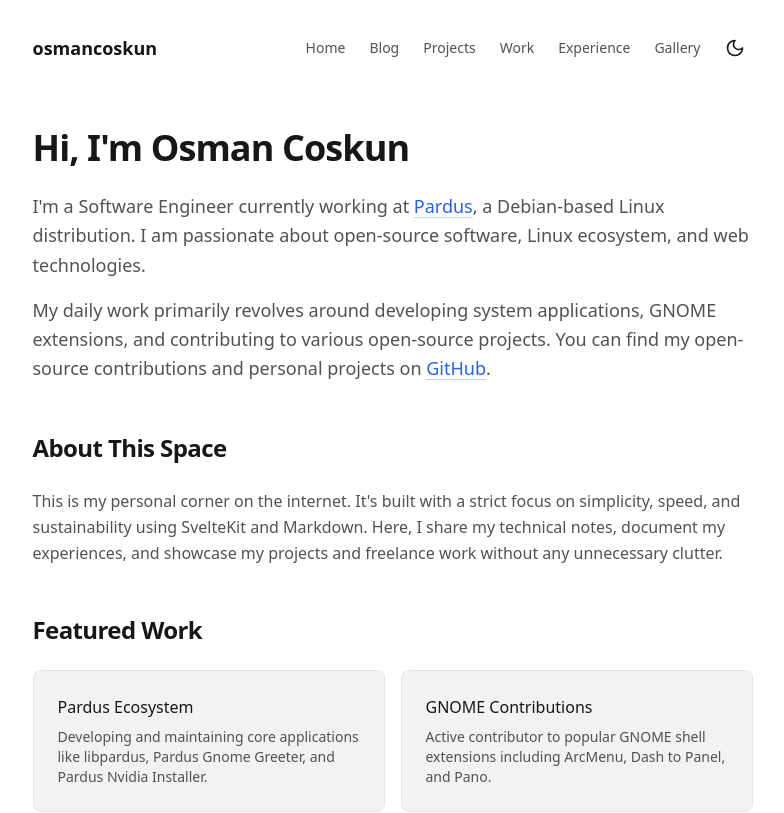
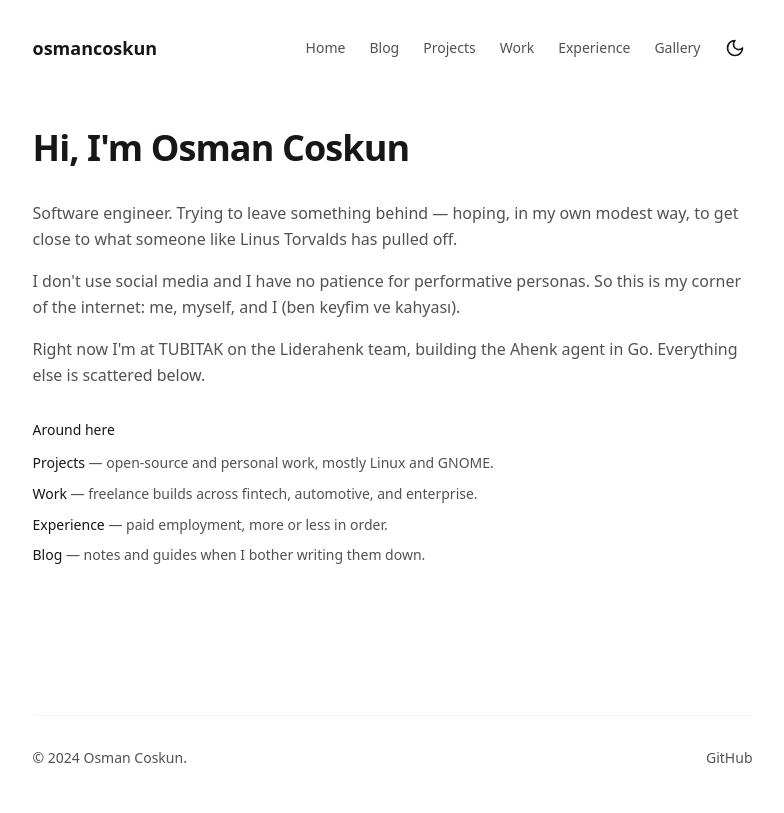
Before and after one commit to osmancoskun/osmancoskun.com, a SvelteKit app: page / in a window 1280 px wide. Shown: the top 813 px of the page, without its empty margins (240-1024 px from the left). Built offline with nearby package versions, Linux system fonts and the light colour scheme.

Commit message:
refactor(home): simplify intro and add around-here links
Replace featured work cards with a personal intro, current role note, and full-line links to main sections.

```diff
--- a/src/routes/+page.svelte
+++ b/src/routes/+page.svelte
@@ -1,62 +1,64 @@
 <script lang="ts">
-	import ArrowRight from '@lucide/svelte/icons/arrow-right';
 	import Seo from '$lib/components/Seo.svelte';
 	import { site } from '$lib/seo/site';
 </script>
 
 <Seo
 	title={site.name}
-	description="Software engineer at Pardus. Open-source contributor focused on Linux, GNOME, and web technologies."
+	description="Software engineer, open-source contributor, and sole occupant of this corner of the internet."
 />
 
-<div class="flex flex-col gap-12">
-	<section class="space-y-6">
-		<h1 class="text-4xl font-bold tracking-tight">Hi, I'm Osman Coskun</h1>
-		<div class="space-y-4 text-lg text-text-muted leading-relaxed">
-			<p>
-				I'm a Software Engineer currently working at
-				<a href="https://www.pardus.org.tr/" target="_blank" rel="noopener noreferrer" class="text-accent hover:text-accent-hover underline underline-offset-4 decoration-accent/30 transition-colors">Pardus</a>,
-				a Debian-based Linux distribution. I am passionate about open-source software, Linux ecosystem, and web technologies.
-			</p>
-			<p>
-				My daily work primarily revolves around developing system applications, GNOME extensions, and contributing to various open-source projects.
-				You can find my open-source contributions and personal projects on
-				<a href="https://github.com/osmancoskun" target="_blank" rel="noopener noreferrer" class="text-accent hover:text-accent-hover underline underline-offset-4 decoration-accent/30 transition-colors">GitHub</a>.
-			</p>
-		</div>
-	</section>
+<div class="space-y-8">
+	<h1 class="text-4xl font-bold tracking-tight">Hi, I'm Osman Coskun</h1>
 
-	<section class="space-y-6">
-		<h2 class="text-2xl font-semibold tracking-tight">About This Space</h2>
-		<p class="text-text-muted leading-relaxed">
-			This is my personal corner on the internet. It's built with a strict focus on simplicity, speed, and sustainability using SvelteKit and Markdown.
-			Here, I share my technical notes, document my experiences, and showcase my projects and freelance work without any unnecessary clutter.
+	<div class="space-y-4 text-text-muted leading-relaxed">
+		<p>
+			Software engineer. Trying to leave something behind — hoping, in my own modest way, to get
+			close to what someone like Linus Torvalds has pulled off.
 		</p>
-	</section>
+		<p>
+			I don't use social media and I have no patience for performative personas. So this is my
+			corner of the internet: me, myself, and I (ben keyfim ve kahyası).
+		</p>
+		<p>
+			Right now I'm at TUBITAK on the Liderahenk team, building the Ahenk agent in Go. Everything
+			else is scattered below.
+		</p>
+	</div>
 
-	<section class="space-y-6">
-		<h2 class="text-2xl font-semibold tracking-tight">Featured Work</h2>
-		<div class="grid gap-4 sm:grid-cols-2">
-			<div class="p-6 rounded-lg border border-border bg-black/5 dark:bg-white/5">
-				<h3 class="font-medium mb-2">Pardus Ecosystem</h3>
-				<p class="text-sm text-text-muted">
-					Developing and maintaining core applications like libpardus, Pardus Gnome Greeter, and Pardus Nvidia Installer.
-				</p>
-			</div>
-			<div class="p-6 rounded-lg border border-border bg-black/5 dark:bg-white/5">
-				<h3 class="font-medium mb-2">GNOME Contributions</h3>
-				<p class="text-sm text-text-muted">
-					Active contributor to popular GNOME shell extensions including ArcMenu, Dash to Panel, and Pano.
-				</p>
-			</div>
-		</div>
-		<div class="pt-2">
-			<a href="/projects" class="inline-flex items-center text-accent hover:text-accent-hover font-medium transition-colors group">
-				View all projects
-				<span class="ml-1 transition-transform group-hover:translate-x-1">
-					<ArrowRight size={16} />
-				</span>
-			</a>
-		</div>
+	<section class="space-y-3">
+		<h2 class="text-sm font-medium text-text">Around here</h2>
+		<ul class="list-none space-y-2 p-0 m-0 text-sm leading-relaxed">
+			<li>
+				<a
+					href="/projects"
+					class="block text-text-muted hover:text-accent transition-colors"
+				>
+					<span class="text-text">Projects</span>
+					— open-source and personal work, mostly Linux and GNOME.
+				</a>
+			</li>
+			<li>
+				<a href="/work" class="block text-text-muted hover:text-accent transition-colors">
+					<span class="text-text">Work</span>
+					— freelance builds across fintech, automotive, and enterprise.
+				</a>
+			</li>
+			<li>
+				<a
+					href="/experience"
+					class="block text-text-muted hover:text-accent transition-colors"
+				>
+					<span class="text-text">Experience</span>
+					— paid employment, more or less in order.
+				</a>
+			</li>
+			<li>
+				<a href="/blog" class="block text-text-muted hover:text-accent transition-colors">
+					<span class="text-text">Blog</span>
+					— notes and guides when I bother writing them down.
+				</a>
+			</li>
+		</ul>
 	</section>
 </div>
```
